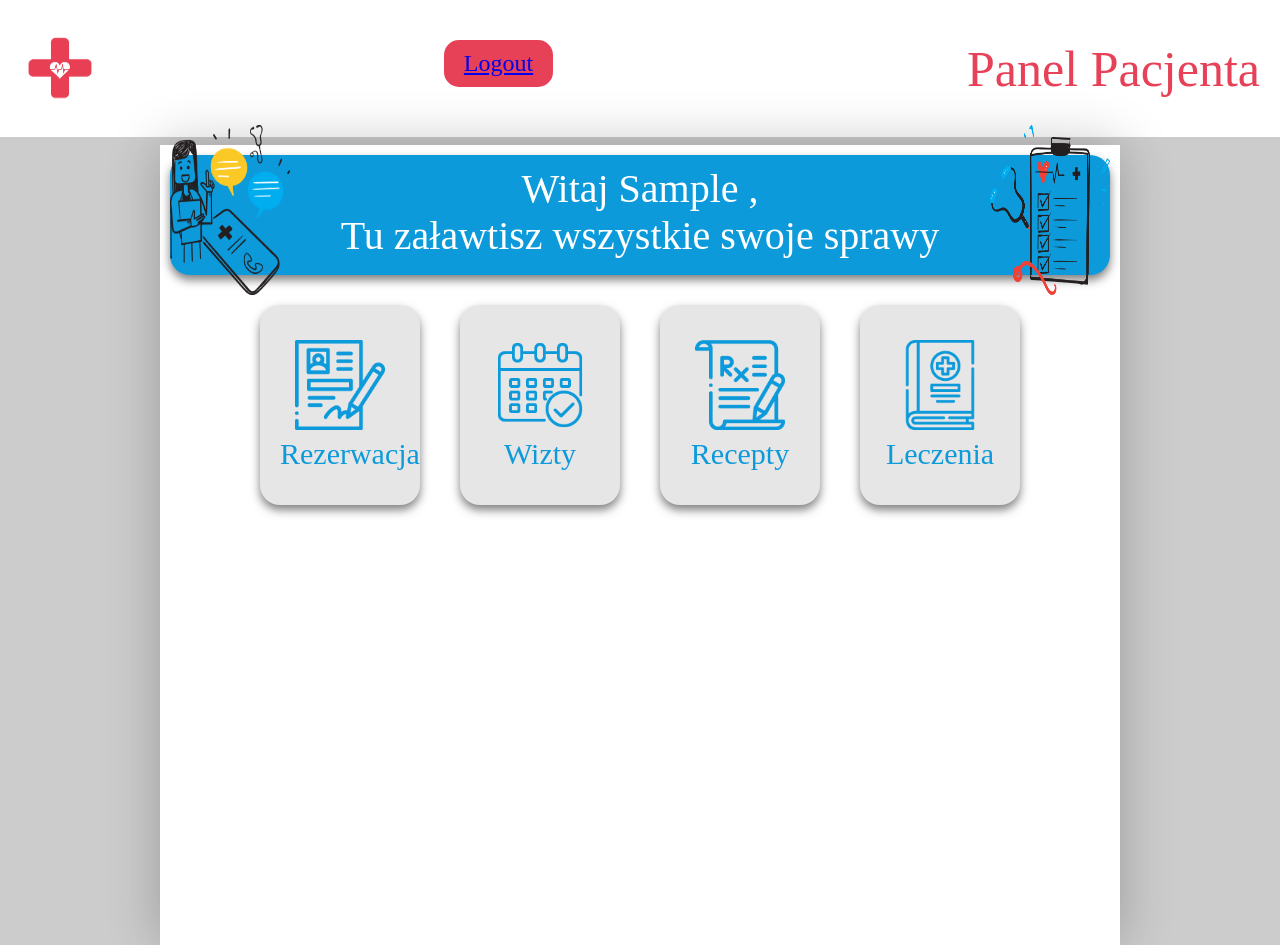
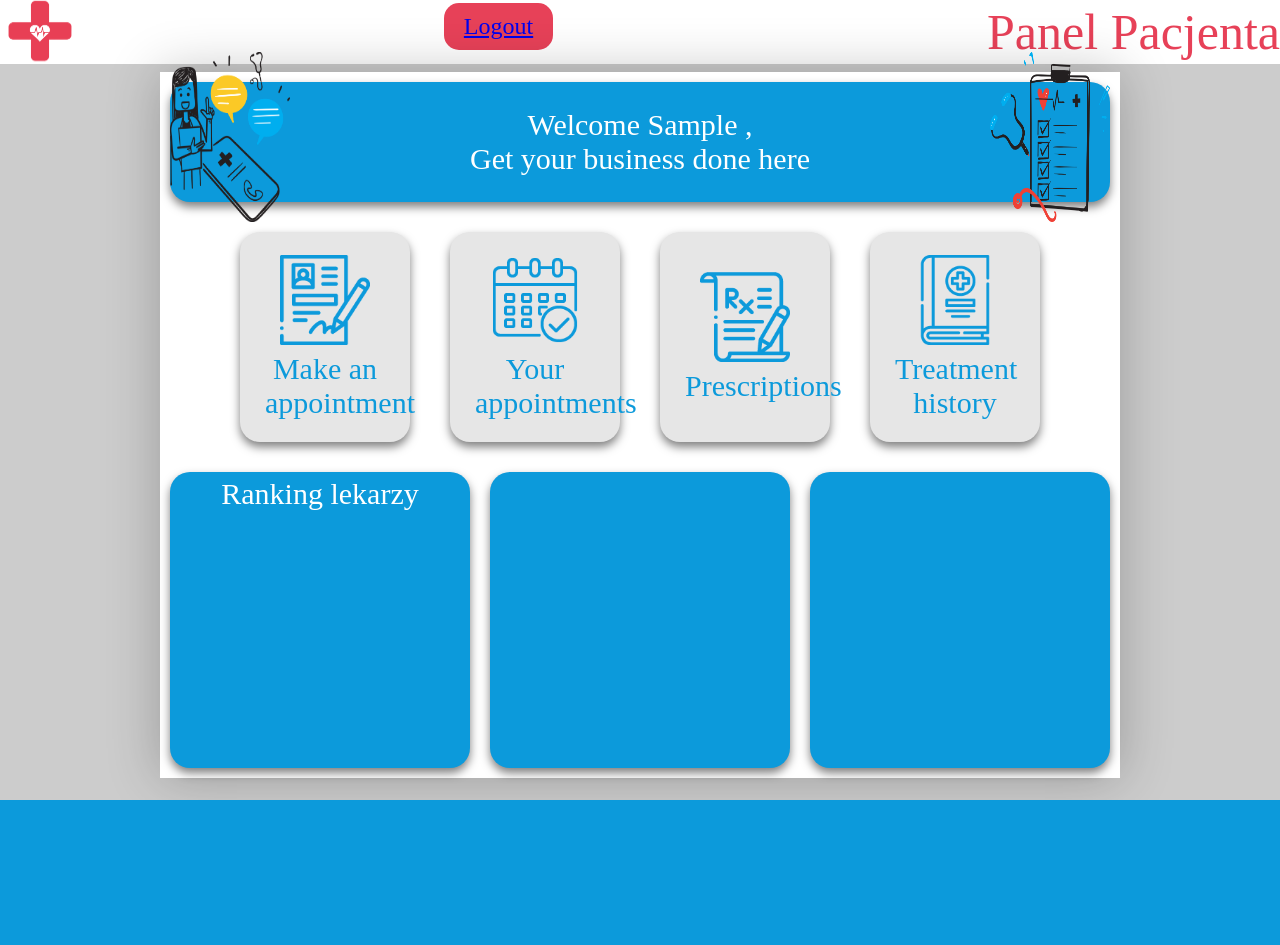
Before and after one commit to xHeput/rzeszowapp, a Django app: a page that uses rzeszow_app/mylifeclinic_website/templates/panel.html in a window 1280 px wide. After the commit the page ends 800 px from the top, so only its background shows below. Run offline with Django 4.2, Linux system fonts and the light colour scheme; the visitor is signed in with stand-in values (Sample User, id 1); data that the repository does not hold is empty; some web fonts are replaced.

Commit message:
front fixesf

```diff
--- a/rzeszow_app/mylifeclinic_website/static/mylifeclinic_website/panelstyle.css
+++ b/rzeszow_app/mylifeclinic_website/static/mylifeclinic_website/panelstyle.css
@@ -10,9 +10,8 @@ body{
   justify-content: center;
 }
 header{
-  height: 117px;
+  height: 8vh;
   background-color: #fff;
-  padding: 10px 20px;
   display: flex;
   justify-content: space-between;
   align-items: center;
@@ -49,7 +48,8 @@ header img{
   background-color: #fff;
   width: 75vw; /*size of white middle panel*/
   margin-top: 8px;
-  height: 100vh;
+  margin-bottom: 8px;
+  max-height: auto;
   -moz-box-shadow: 0 0 50px rgba(0,0,0,0.24);
   -webkit-box-shadow: 0 0 50px rgba(0,0,0,0.24);
   box-shadow: 0 0 50px rgba(0,0,0,0.24);
@@ -80,6 +80,7 @@ header img{
   box-shadow: 0px 10px 20px 2px rgba(0, 0, 0, 0.25);
 }
 .welcome{
+  align-items: center;
   align-content: center;
   display: flex;
   justify-content: space-between;
@@ -101,7 +102,6 @@ header img{
   transform: translateY(-5px);
   box-shadow: 0px 10px 20px 2px rgba(0, 0, 0, 0.25);
 }
-
 .picture img{
   width: 120px;
   height: 170px;
@@ -111,6 +111,7 @@ header img{
   flex-direction: row;
   justify-content: center;
   flex-wrap: wrap;
+  align-items: center;
 }
 .options img{
   max-width: 90px;
@@ -131,7 +132,7 @@ header img{
   font-size: 30px;
   border-radius: 20px;
   margin: 20px;
-  padding: 20px;
+  padding: 25px;
   transition: all ease 0.2s;
   box-shadow: 0px 5px 10px 0px rgba(0, 0, 0, 0.5);
 }
@@ -147,3 +148,36 @@ span{
   font-style: normal;
   float: right;
 }
+div .blue_container{
+  display: flex;
+
+}
+.welcome_block{
+  width: 33%;
+  display: flex;
+  justify-content: center;
+  flex-wrap: wrap;
+  background-color: #0c9adb;
+  margin: 10px;
+  border-radius: 20px;
+  text-align: center;
+  font-family: "ProximaNovaExCn-Bold";
+  font-weight: normal;
+  font-style: normal;
+  font-size: 40px;
+  color: #fff;
+  height: 37vh;
+  transition: all ease 0.2s;
+  box-shadow: 0px 5px 10px 0px rgba(0, 0, 0, 0.5);
+}
+.welcome_block:hover{
+  transform: translateY(-5px);
+  box-shadow: 0px 10px 20px 2px rgba(0, 0, 0, 0.25);
+}
+.text{
+  padding: 5px;
+  font-family: "ProximaNovaExCn-Bold";
+  font-weight: normal;
+  font-style: normal;
+  font-size: 30px;
+}
--- a/rzeszow_app/mylifeclinic_website/templates/panel.html
+++ b/rzeszow_app/mylifeclinic_website/templates/panel.html
@@ -39,21 +39,30 @@
               </p>
             </div>
             {% endif %}
-
-            <!--blue banner-->
+            <!--blue wlecome banner-->
             <div class="welcome">
               <div class="picture"><img src="{% static 'mylifeclinic_website/images/doctor phone.png' %}"></div>
-              <div class="text"><p>Witaj  {% if user.is_authenticated %} {{ user.first_name }} {% else %} ??? {% endif %},<br>Tu załawtisz wszystkie swoje sprawy</p></div>
+              <div class="text"><p>Welcome  {% if user.is_authenticated %} {{ user.first_name }} {% else %} ??? {% endif %},<br>Get your business done here </p></div>
               <div class="picture"><img src="{% static 'mylifeclinic_website/images/patient card draw.png' %}"></div>
             </div>
 
             <!--action buttons-->
             <div class="options">
-                <div class="button"><a href="#"><img src="{% static 'mylifeclinic_website/images/registration blue icon.png' %}"></a>Rezerwacja</div>
-                <div class="button"><a href="#"><img src="{% static 'mylifeclinic_website/images/kalendzarz blue.png' %}"></a>Wizty</div>
-                <div class="button"><a href="#"><img src="{% static 'mylifeclinic_website/images/recepty blue.png' %}"></a>Recepty</div>
-                <div class="button"><a href="#"><img src="{% static 'mylifeclinic_website/images/medical-book blue new.png' %}"></a>Leczenia</div>
+                <div class="button"><a href="#"><img src="{% static 'mylifeclinic_website/images/registration blue icon.png' %}"></a>Make an appointment</div>
+                <div class="button"><a href="#"><img src="{% static 'mylifeclinic_website/images/kalendzarz blue.png' %}"></a>Your appointments</div>
+                <div class="button"><a href="#"><img src="{% static 'mylifeclinic_website/images/recepty blue.png' %}"></a>Prescriptions</div>
+                <div class="button"><a href="#"><img src="{% static 'mylifeclinic_website/images/medical-book blue new.png' %}"></a>Treatment history</div>
               </div>
+            <!--doctor ranking-->
+            <div class="blue_container">
+              <div class="welcome_block">
+                <div class="text">Ranking lekarzy</div>
+              </div>
+              <div class="welcome_block">
+              </div>
+              <div class="welcome_block">
+              </div>
+            </div>
           {% else %}
           </div>
           <!--blue banner-->
```
